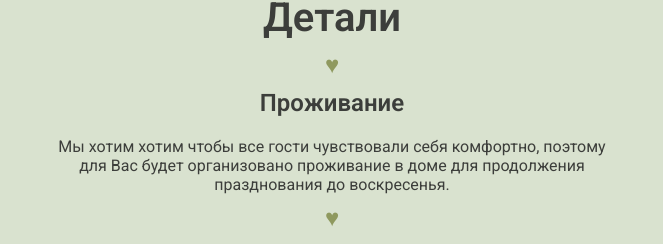
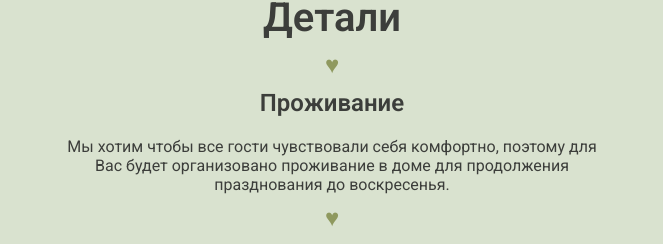
Before and after one commit to AnastasiaPeretyatko/wedding, a Next.js app: page / in a window 1280 px wide. Shown: the part 2315-2559 px from the top of the page, without its empty margins (308-971 px from the left). Built offline with nearby package versions, Linux system fonts and the light colour scheme.

Commit message:
Добавить название веб-сайта

```diff
--- a/package.json
+++ b/package.json
@@ -1,5 +1,5 @@
 {
-  "name": "my-app",
+  "name": "wedding",
   "version": "0.1.0",
   "private": true,
   "scripts": {
--- a/src/app/layout.tsx
+++ b/src/app/layout.tsx
@@ -3,8 +3,7 @@ import "./globals.css";
 
 
 export const metadata: Metadata = {
-  title: "Create Next App",
-  description: "Generated by create next app",
+  title: "Женя + Настя",
 };
 
 export default function RootLayout({
--- a/src/app/page.tsx
+++ b/src/app/page.tsx
@@ -99,7 +99,7 @@ export default function Home() {
         <h1>Детали</h1>
         <span style={{ fontSize: '1.5em', color: '#8f995f' }}>♥</span>
         <h2>Проживание</h2>
-        <p>Мы хотим хотим чтобы все гости чувствовали себя комфортно, поэтому для Вас будет организовано проживание в доме для продолжения празднования до воскресенья.</p>
+        <p>Мы хотим чтобы все гости чувствовали себя комфортно, поэтому для Вас будет организовано проживание в доме для продолжения празднования до воскресенья.</p>
 
         <span style={{ fontSize: '1.5em', color: '#8f995f' }}>♥</span>
         <h2>Развлечения</h2>
```
